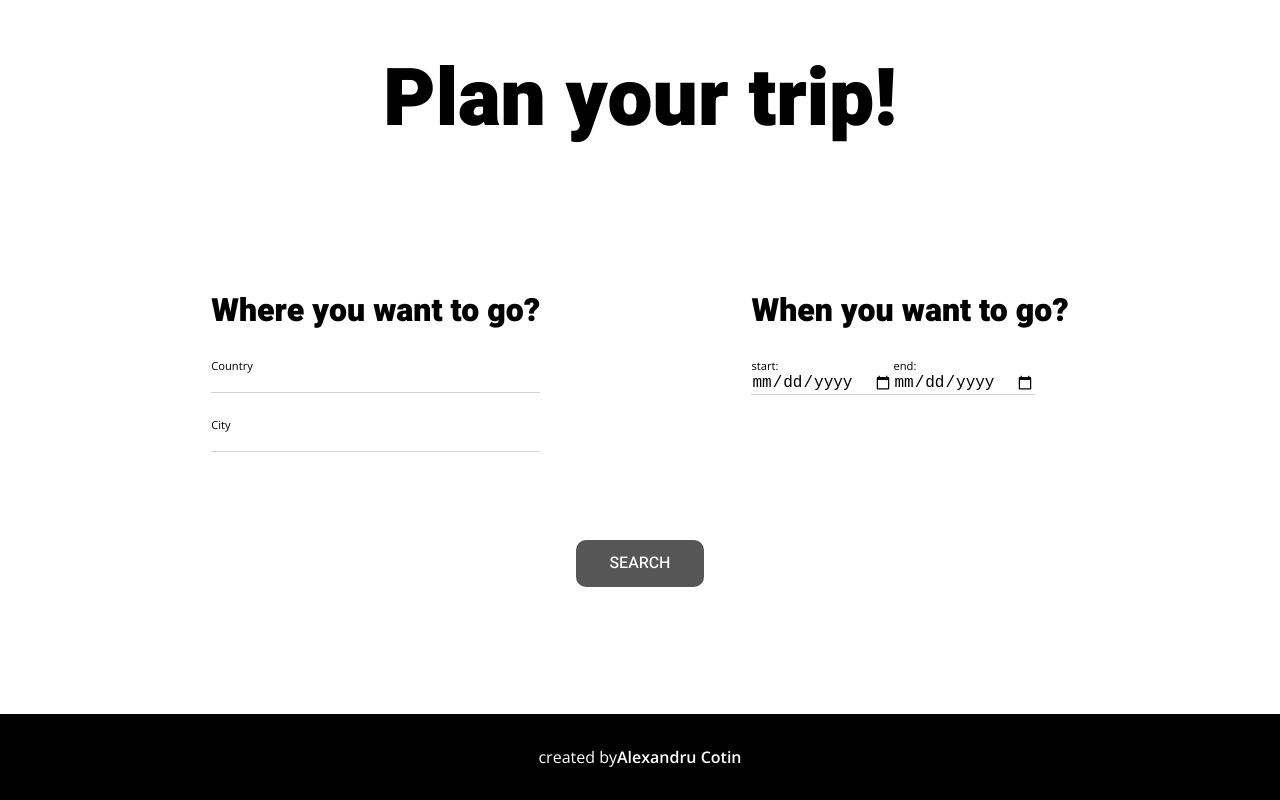
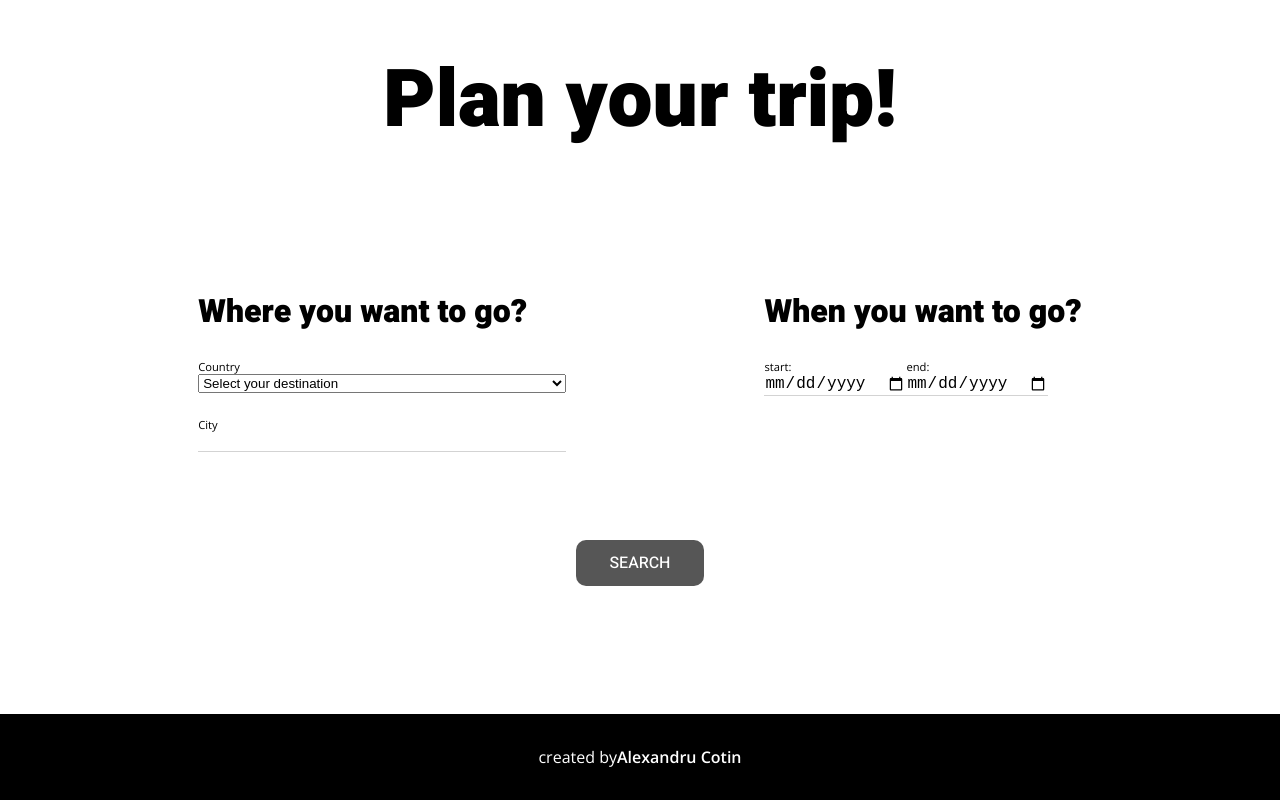
Before and after one commit to alexandrucotin/travel-app, a website built with webpack: page src/client/views/index.html in a window 1280 px wide. Shown: the part 1686-2486 px from the top of the page. Built offline with nearby package versions, Linux system fonts and the light colour scheme.

Commit message:
added dropdown wwith all the countries

```diff
--- a/src/client/index.js
+++ b/src/client/index.js
@@ -7,20 +7,37 @@ import "./style/footer.scss";
 
 import { getCityAndCountry, updateUI, getDates,countdown } from "./js/utils";
 import { getGeoLocation } from "./js/requests";
+import {createSelect, searchCountryCode} from "./js/countries";
+
 
 const trip = {};
 
+createSelect();
+
 const handleSearch = async (e) => {
   e.preventDefault();
+
+  //gets dates
   const dates = getDates();
   trip.end = dates.end;
   trip.start = dates.start;
+
+  //countdown
   const countDown = countdown(trip.start, trip.end)
+  trip.countdown = countDown;
+
+  //get city and country
   const data = getCityAndCountry();
   trip.city = data.city;
+  trip.country = data.country;
 
-  trip.countdown = countDown;
-  getGeoLocation(data)
+  //add country code to trip
+  const countryCode = searchCountryCode(trip.country);
+  trip.countryCode = countryCode;
+
+  console.log(trip);
+
+  getGeoLocation(trip.city, trip.countryCode)
     .then((data) => {
       trip.longitude = data.longitude;
       trip.latitude = data.latitude;
--- /dev/null
+++ b/src/client/js/countries.js
@@ -0,0 +1,269 @@
+const countryList = {
+  AF: "Afghanistan",
+  AL: "Albania",
+  DZ: "Algeria",
+  AS: "American Samoa",
+  AD: "Andorra",
+  AO: "Angola",
+  AI: "Anguilla",
+  AQ: "Antarctica",
+  AG: "Antigua and Barbuda",
+  AR: "Argentina",
+  AM: "Armenia",
+  AW: "Aruba",
+  AU: "Australia",
+  AT: "Austria",
+  AZ: "Azerbaijan",
+  BS: "Bahamas (the)",
+  BH: "Bahrain",
+  BD: "Bangladesh",
+  BB: "Barbados",
+  BY: "Belarus",
+  BE: "Belgium",
+  BZ: "Belize",
+  BJ: "Benin",
+  BM: "Bermuda",
+  BT: "Bhutan",
+  BO: "Bolivia (Plurinational State of)",
+  BQ: "Bonaire, Sint Eustatius and Saba",
+  BA: "Bosnia and Herzegovina",
+  BW: "Botswana",
+  BV: "Bouvet Island",
+  BR: "Brazil",
+  IO: "British Indian Ocean Territory (the)",
+  BN: "Brunei Darussalam",
+  BG: "Bulgaria",
+  BF: "Burkina Faso",
+  BI: "Burundi",
+  CV: "Cabo Verde",
+  KH: "Cambodia",
+  CM: "Cameroon",
+  CA: "Canada",
+  KY: "Cayman Islands (the)",
+  CF: "Central African Republic (the)",
+  TD: "Chad",
+  CL: "Chile",
+  CN: "China",
+  CX: "Christmas Island",
+  CC: "Cocos (Keeling) Islands (the)",
+  CO: "Colombia",
+  KM: "Comoros (the)",
+  CD: "Congo (the Democratic Republic of the)",
+  CG: "Congo (the)",
+  CK: "Cook Islands (the)",
+  CR: "Costa Rica",
+  HR: "Croatia",
+  CU: "Cuba",
+  CW: "Curaçao",
+  CY: "Cyprus",
+  CZ: "Czechia",
+  CI: "Côte d'Ivoire",
+  DK: "Denmark",
+  DJ: "Djibouti",
+  DM: "Dominica",
+  DO: "Dominican Republic (the)",
+  EC: "Ecuador",
+  EG: "Egypt",
+  SV: "El Salvador",
+  GQ: "Equatorial Guinea",
+  ER: "Eritrea",
+  EE: "Estonia",
+  SZ: "Eswatini",
+  ET: "Ethiopia",
+  FK: "Falkland Islands (the) [Malvinas]",
+  FO: "Faroe Islands (the)",
+  FJ: "Fiji",
+  FI: "Finland",
+  FR: "France",
+  GF: "French Guiana",
+  PF: "French Polynesia",
+  TF: "French Southern Territories (the)",
+  GA: "Gabon",
+  GM: "Gambia (the)",
+  GE: "Georgia",
+  DE: "Germany",
+  GH: "Ghana",
+  GI: "Gibraltar",
+  GR: "Greece",
+  GL: "Greenland",
+  GD: "Grenada",
+  GP: "Guadeloupe",
+  GU: "Guam",
+  GT: "Guatemala",
+  GG: "Guernsey",
+  GN: "Guinea",
+  GW: "Guinea-Bissau",
+  GY: "Guyana",
+  HT: "Haiti",
+  HM: "Heard Island and McDonald Islands",
+  VA: "Holy See (the)",
+  HN: "Honduras",
+  HK: "Hong Kong",
+  HU: "Hungary",
+  IS: "Iceland",
+  IN: "India",
+  ID: "Indonesia",
+  IR: "Iran (Islamic Republic of)",
+  IQ: "Iraq",
+  IE: "Ireland",
+  IM: "Isle of Man",
+  IL: "Israel",
+  IT: "Italy",
+  JM: "Jamaica",
+  JP: "Japan",
+  JE: "Jersey",
+  JO: "Jordan",
+  KZ: "Kazakhstan",
+  KE: "Kenya",
+  KI: "Kiribati",
+  KP: "Korea (the Democratic People's Republic of)",
+  KR: "Korea (the Republic of)",
+  KW: "Kuwait",
+  KG: "Kyrgyzstan",
+  LA: "Lao People's Democratic Republic (the)",
+  LV: "Latvia",
+  LB: "Lebanon",
+  LS: "Lesotho",
+  LR: "Liberia",
+  LY: "Libya",
+  LI: "Liechtenstein",
+  LT: "Lithuania",
+  LU: "Luxembourg",
+  MO: "Macao",
+  MG: "Madagascar",
+  MW: "Malawi",
+  MY: "Malaysia",
+  MV: "Maldives",
+  ML: "Mali",
+  MT: "Malta",
+  MH: "Marshall Islands (the)",
+  MQ: "Martinique",
+  MR: "Mauritania",
+  MU: "Mauritius",
+  YT: "Mayotte",
+  MX: "Mexico",
+  FM: "Micronesia (Federated States of)",
+  MD: "Moldova (the Republic of)",
+  MC: "Monaco",
+  MN: "Mongolia",
+  ME: "Montenegro",
+  MS: "Montserrat",
+  MA: "Morocco",
+  MZ: "Mozambique",
+  MM: "Myanmar",
+  NA: "Namibia",
+  NR: "Nauru",
+  NP: "Nepal",
+  NL: "Netherlands (the)",
+  NC: "New Caledonia",
+  NZ: "New Zealand",
+  NI: "Nicaragua",
+  NE: "Niger (the)",
+  NG: "Nigeria",
+  NU: "Niue",
+  NF: "Norfolk Island",
+  MP: "Northern Mariana Islands (the)",
+  NO: "Norway",
+  OM: "Oman",
+  PK: "Pakistan",
+  PW: "Palau",
+  PS: "Palestine, State of",
+  PA: "Panama",
+  PG: "Papua New Guinea",
+  PY: "Paraguay",
+  PE: "Peru",
+  PH: "Philippines (the)",
+  PN: "Pitcairn",
+  PL: "Poland",
+  PT: "Portugal",
+  PR: "Puerto Rico",
+  QA: "Qatar",
+  MK: "Republic of North Macedonia",
+  RO: "Romania",
+  RU: "Russian Federation (the)",
+  RW: "Rwanda",
+  RE: "Réunion",
+  BL: "Saint Barthélemy",
+  SH: "Saint Helena, Ascension and Tristan da Cunha",
+  KN: "Saint Kitts and Nevis",
+  LC: "Saint Lucia",
+  MF: "Saint Martin (French part)",
+  PM: "Saint Pierre and Miquelon",
+  VC: "Saint Vincent and the Grenadines",
+  WS: "Samoa",
+  SM: "San Marino",
+  ST: "Sao Tome and Principe",
+  SA: "Saudi Arabia",
+  SN: "Senegal",
+  RS: "Serbia",
+  SC: "Seychelles",
+  SL: "Sierra Leone",
+  SG: "Singapore",
+  SX: "Sint Maarten (Dutch part)",
+  SK: "Slovakia",
+  SI: "Slovenia",
+  SB: "Solomon Islands",
+  SO: "Somalia",
+  ZA: "South Africa",
+  GS: "South Georgia and the South Sandwich Islands",
+  SS: "South Sudan",
+  ES: "Spain",
+  LK: "Sri Lanka",
+  SD: "Sudan (the)",
+  SR: "Suriname",
+  SJ: "Svalbard and Jan Mayen",
+  SE: "Sweden",
+  CH: "Switzerland",
+  SY: "Syrian Arab Republic",
+  TW: "Taiwan (Province of China)",
+  TJ: "Tajikistan",
+  TZ: "Tanzania, United Republic of",
+  TH: "Thailand",
+  TL: "Timor-Leste",
+  TG: "Togo",
+  TK: "Tokelau",
+  TO: "Tonga",
+  TT: "Trinidad and Tobago",
+  TN: "Tunisia",
+  TR: "Turkey",
+  TM: "Turkmenistan",
+  TC: "Turks and Caicos Islands (the)",
+  TV: "Tuvalu",
+  UG: "Uganda",
+  UA: "Ukraine",
+  AE: "United Arab Emirates (the)",
+  GB: "United Kingdom of Great Britain and Northern Ireland (the)",
+  UM: "United States Minor Outlying Islands (the)",
+  US: "United States of America (the)",
+  UY: "Uruguay",
+  UZ: "Uzbekistan",
+  VU: "Vanuatu",
+  VE: "Venezuela (Bolivarian Republic of)",
+  VN: "Viet Nam",
+  VG: "Virgin Islands (British)",
+  VI: "Virgin Islands (U.S.)",
+  WF: "Wallis and Futuna",
+  EH: "Western Sahara",
+  YE: "Yemen",
+  ZM: "Zambia",
+  ZW: "Zimbabwe",
+  AX: "Åland Islands",
+};
+
+const createSelect = () => {
+  const select = document.getElementById("countries");
+  for (let country in countryList) {
+    const option = document.createElement("option");
+    option.textContent = countryList[country];
+    select.appendChild(option);
+  }
+};
+
+const searchCountryCode = (value) => {
+  const key = Object.keys(countryList).find(
+    (key) => countryList[key] === value
+  );
+  return key;
+};
+
+export { createSelect, searchCountryCode };
--- a/src/client/js/requests.js
+++ b/src/client/js/requests.js
@@ -1,7 +1,7 @@
 const geonamesKey = "a.cotin96";
 
-async function getGeoLocation(data) {
-  const geonamesApi = `http://api.geonames.org/searchJSON?formatted=true&q=${data.city}&country=${data.country}&username=a.cotin96&style=full`;
+async function getGeoLocation(city, countryCode) {
+  const geonamesApi = `http://api.geonames.org/searchJSON?formatted=true&q=${city}&country=${countryCode}&username=a.cotin96&style=full`;
   console.log(geonamesApi);
   try {
     const response = await fetch(geonamesApi);
--- a/src/client/js/utils.js
+++ b/src/client/js/utils.js
@@ -1,6 +1,6 @@
 // Get user location and date input on  submit
 const getCityAndCountry = () => {
-  const country = document.getElementById("inputCountry").value;
+  const country = document.getElementById("countries").value;
   const city = document.getElementById("inputCity").value;
   const destination = { country: country, city: city };
   return destination;
@@ -18,7 +18,6 @@ const countdown = (start, end) => {
   const tripEnd = Date.parse(end);
   const countdown = tripEnd - tripStart;
   const daysLeft = Math.ceil(countdown / 86400000);
-  console.log(daysLeft);
   return daysLeft;
 };
 
--- a/src/client/views/index.html
+++ b/src/client/views/index.html
@@ -47,7 +47,11 @@
               <form>
                 <div class="form-group">
                   <label for="">Country</label>
-                  <input type="text" id="inputCountry" />
+                  <select id="countries">
+                    <option value="destination"
+                      >Select your destination</option
+                    ></select
+                  >
                 </div>
                 <div class="form-group">
                   <label for="">City</label>
```
